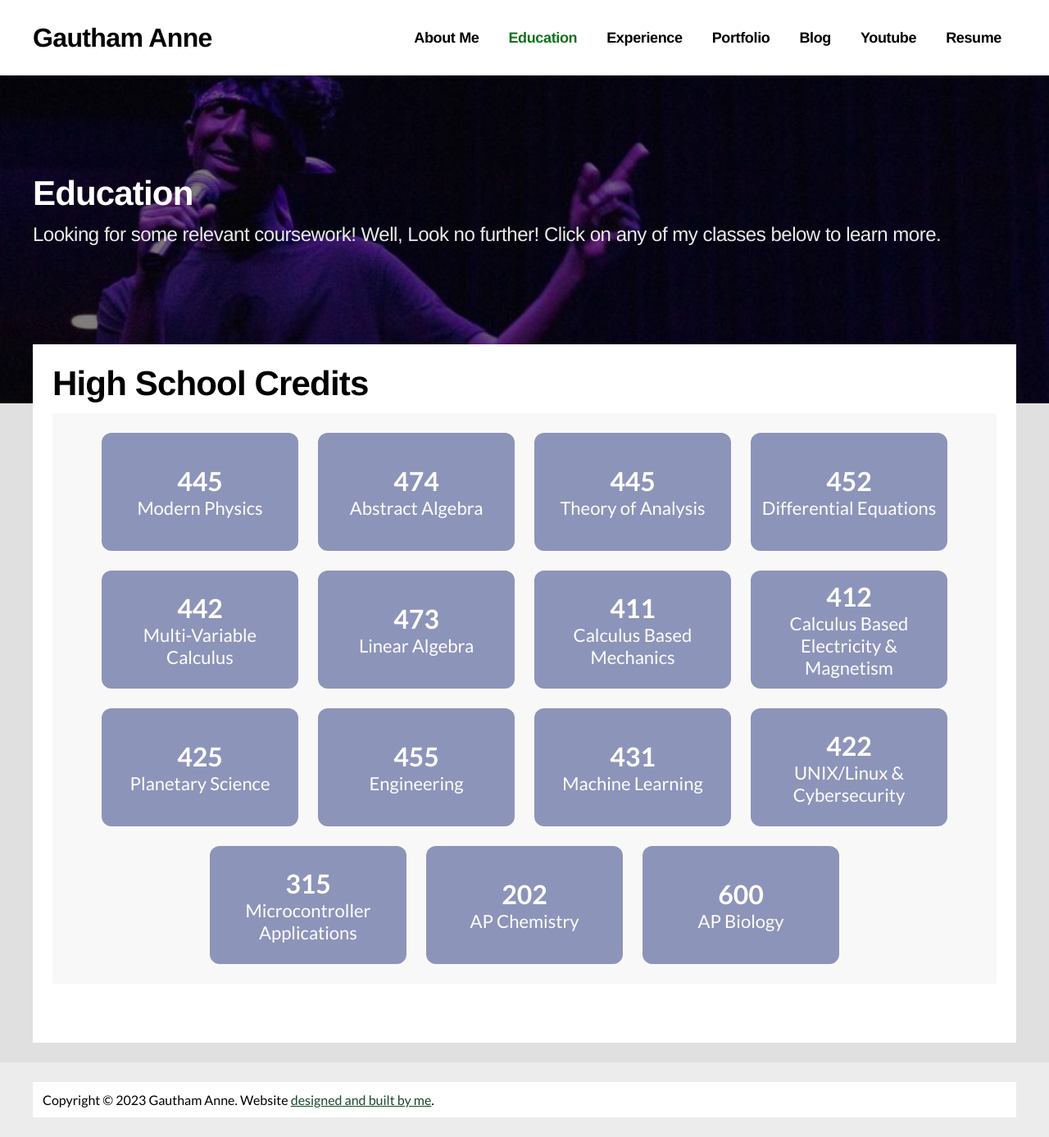
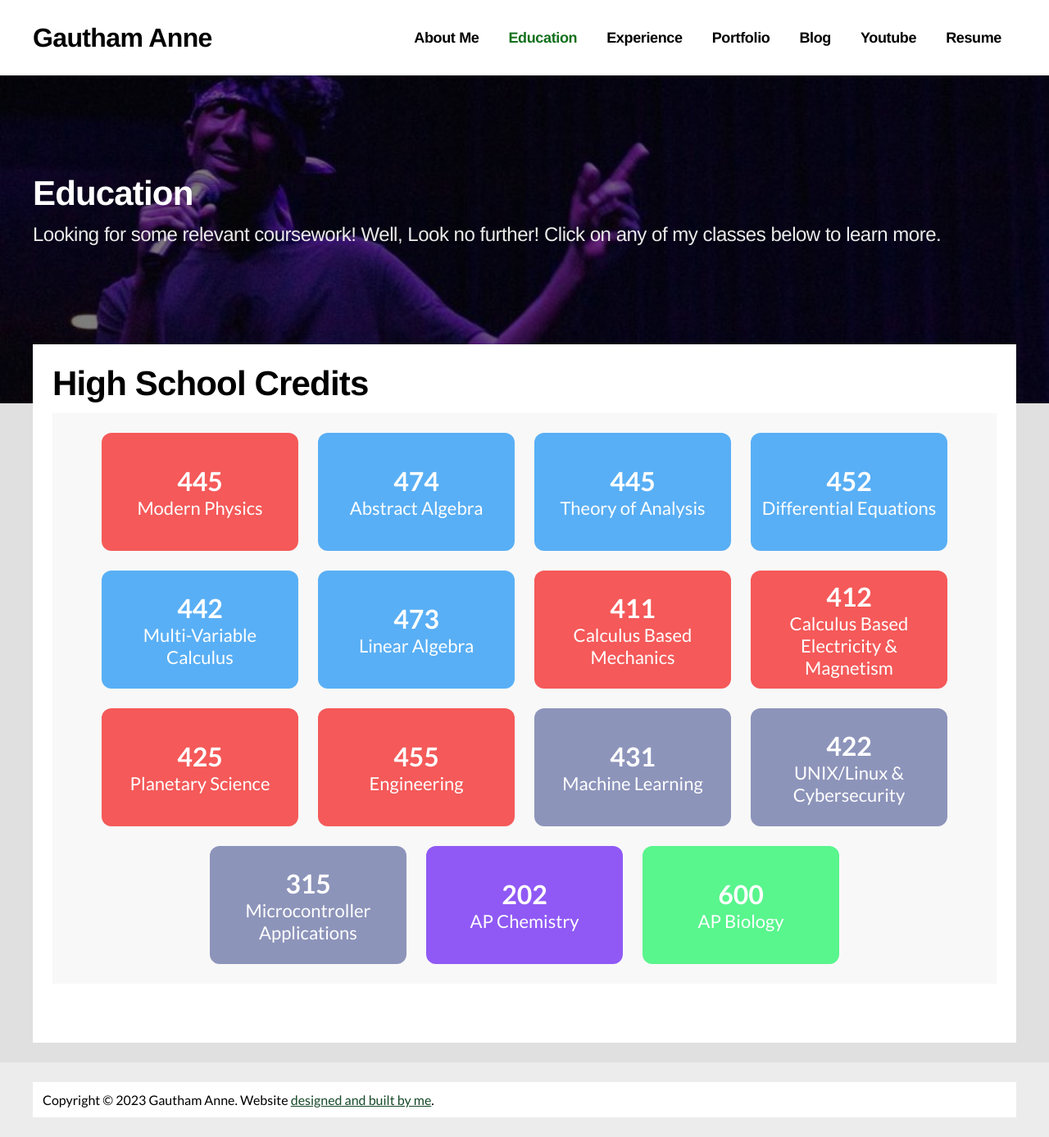
Before and after one commit to annegautham/annegautham.github.io, a Jekyll site: the page built from education.html, in a window 1280 px wide. Shown: the whole page at 82% size. Built offline with Jekyll 4.4.1, drawn with Linux system fonts in a browser that asks for light colours; some web fonts are replaced.

Commit message:
education changes

```diff
--- a/_sass/main.scss
+++ b/_sass/main.scss
@@ -640,6 +640,38 @@ h5 {
     }
 
     &.Math {
+      background: #59aff5;
+      color: white;
+      .metadata {
+        color: #ececec;
+      }
+    }
+
+    &.Biology {
+      background: #59f58d;
+      color: white;
+      .metadata {
+        color: #ececec;
+      }
+    }
+
+     &.Physics {
+      background: #f55959;
+      color: white;
+      .metadata {
+        color: #ececec;
+      }
+    }
+
+    &.Chemistry {
+      background: #9059f5;
+      color: white;
+      .metadata {
+        color: #ececec;
+      }
+    }
+
+    &.CS {
       background: #8D94BA;
       color: white;
       .metadata {
```
Also changed, not shown: _data/classes.yml (+10 -10 lines).
